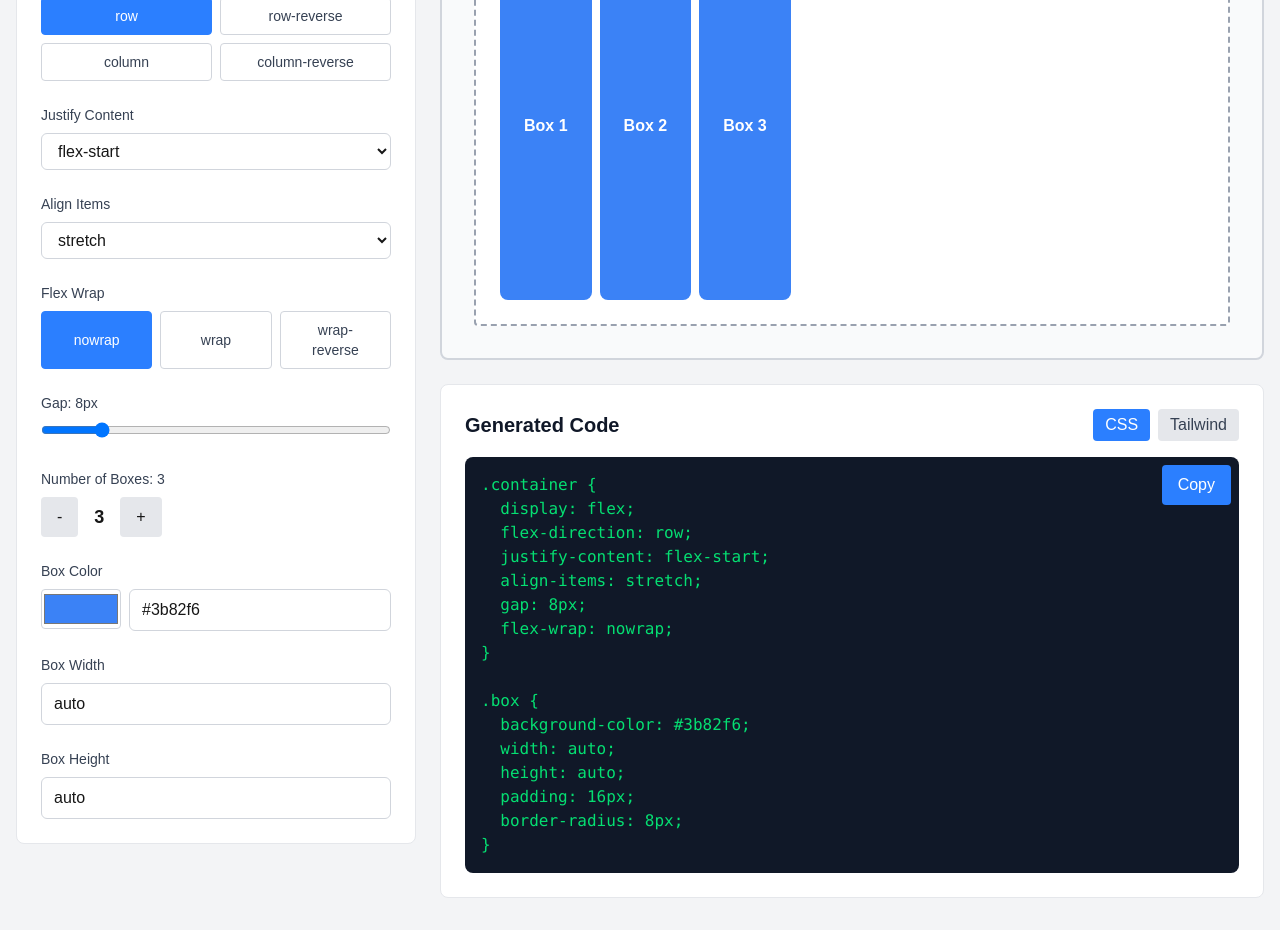
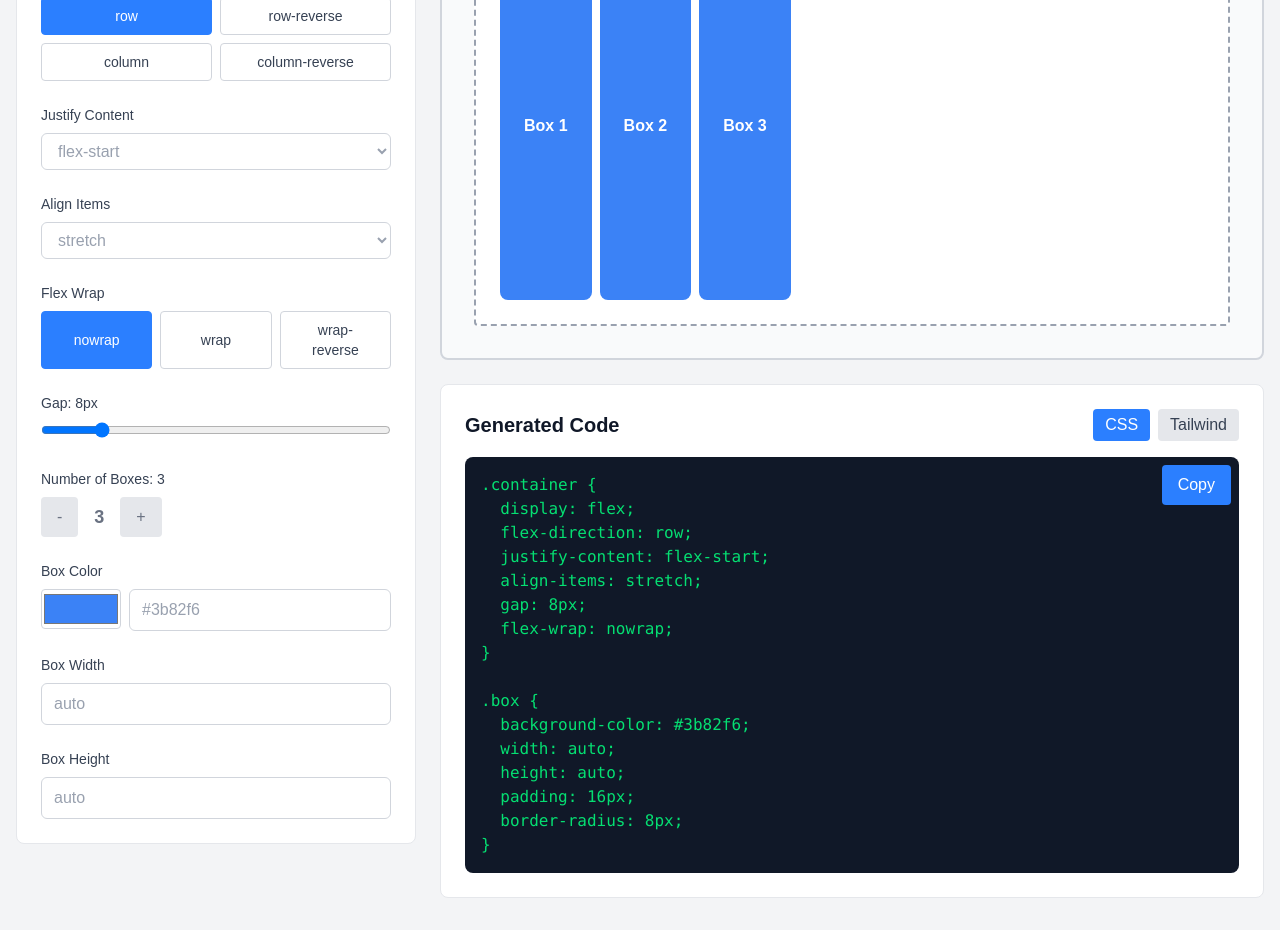
Before and after one commit to Lvhacker1/ai-driven-development, a Next.js app: page /playground in a window 1280 px wide. Shown: the part 260-1190 px from the top of the page. Built offline with nearby package versions, Linux system fonts and the light colour scheme.

Commit message:
update styling with darker color for better visibility

```diff
--- a/components/playground/Controls.tsx
+++ b/components/playground/Controls.tsx
@@ -40,7 +40,7 @@ const Controls = ({ config, setConfig }: ControlsProps) => {
         <select
           value={config.justifyContent}
           onChange={(e) => updateConfig({ justifyContent: e.target.value as any })}
-          className="w-full px-3 py-2 border border-gray-300 rounded-md focus:outline-none focus:ring-2 focus:ring-blue-500"
+          className="w-full px-3 py-2 border text-gray-400 border-gray-300 rounded-md focus:outline-none focus:ring-2 focus:ring-blue-500"
         >
           <option value="flex-start">flex-start</option>
           <option value="flex-end">flex-end</option>
@@ -57,7 +57,7 @@ const Controls = ({ config, setConfig }: ControlsProps) => {
         <select
           value={config.alignItems}
           onChange={(e) => updateConfig({ alignItems: e.target.value as any })}
-          className="w-full px-3 py-2 border border-gray-300 rounded-md focus:outline-none focus:ring-2 focus:ring-blue-500"
+          className="w-full px-3 py-2 border text-gray-400 border-gray-300 rounded-md focus:outline-none focus:ring-2 focus:ring-blue-500"
         >
           <option value="flex-start">flex-start</option>
           <option value="flex-end">flex-end</option>
@@ -106,14 +106,14 @@ const Controls = ({ config, setConfig }: ControlsProps) => {
         <div className="flex items-center gap-4">
           <button
             onClick={() => updateConfig({ numBoxes: Math.max(1, config.numBoxes - 1) })}
-            className="px-4 py-2 bg-gray-200 rounded hover:bg-gray-300"
+            className="px-4 py-2 bg-gray-200  text-gray-500 rounded hover:bg-gray-300"
           >
             -
           </button>
-          <span className="text-lg font-semibold">{config.numBoxes}</span>
+          <span className="text-lg font-semibold  text-gray-500">{config.numBoxes}</span>
           <button
             onClick={() => updateConfig({ numBoxes: Math.min(10, config.numBoxes + 1) })}
-            className="px-4 py-2 bg-gray-200 rounded hover:bg-gray-300"
+            className="px-4 py-2 bg-gray-200 rounded  text-gray-500 hover:bg-gray-300"
           >
             +
           </button>
@@ -134,7 +134,7 @@ const Controls = ({ config, setConfig }: ControlsProps) => {
             type="text"
             value={config.boxColor}
             onChange={(e) => updateConfig({ boxColor: e.target.value })}
-            className="flex-1 px-3 py-2 border border-gray-300 rounded-md"
+            className="flex-1 px-3 py-2 border border-gray-300 rounded-md  text-gray-400"
           />
         </div>
       </div>
@@ -147,11 +147,11 @@ const Controls = ({ config, setConfig }: ControlsProps) => {
           value={config.boxWidth}
           onChange={(e) => updateConfig({ boxWidth: e.target.value })}
           placeholder="auto, 100px, 50%, etc."
-          className="w-full px-3 py-2 border border-gray-300 rounded-md"
+          className="w-full px-3 py-2 border border-gray-300 rounded-md  text-gray-400"
         />
       </div>
       <div>
-        <label className="block text-sm font-medium text-gray-700 mb-2">
+        <label className="block text-sm font-medium text-gray-700 mb-2 ">
           Box Height
         </label>
         <input
@@ -159,7 +159,7 @@ const Controls = ({ config, setConfig }: ControlsProps) => {
           value={config.boxHeight}
           onChange={(e) => updateConfig({ boxHeight: e.target.value })}
           placeholder="auto, 100px, 50%, etc."
-          className="w-full px-3 py-2 border border-gray-300 rounded-md"
+          className="w-full px-3 py-2 border border-gray-300 rounded-md  text-gray-400"
         />
       </div>
     </div>
```
